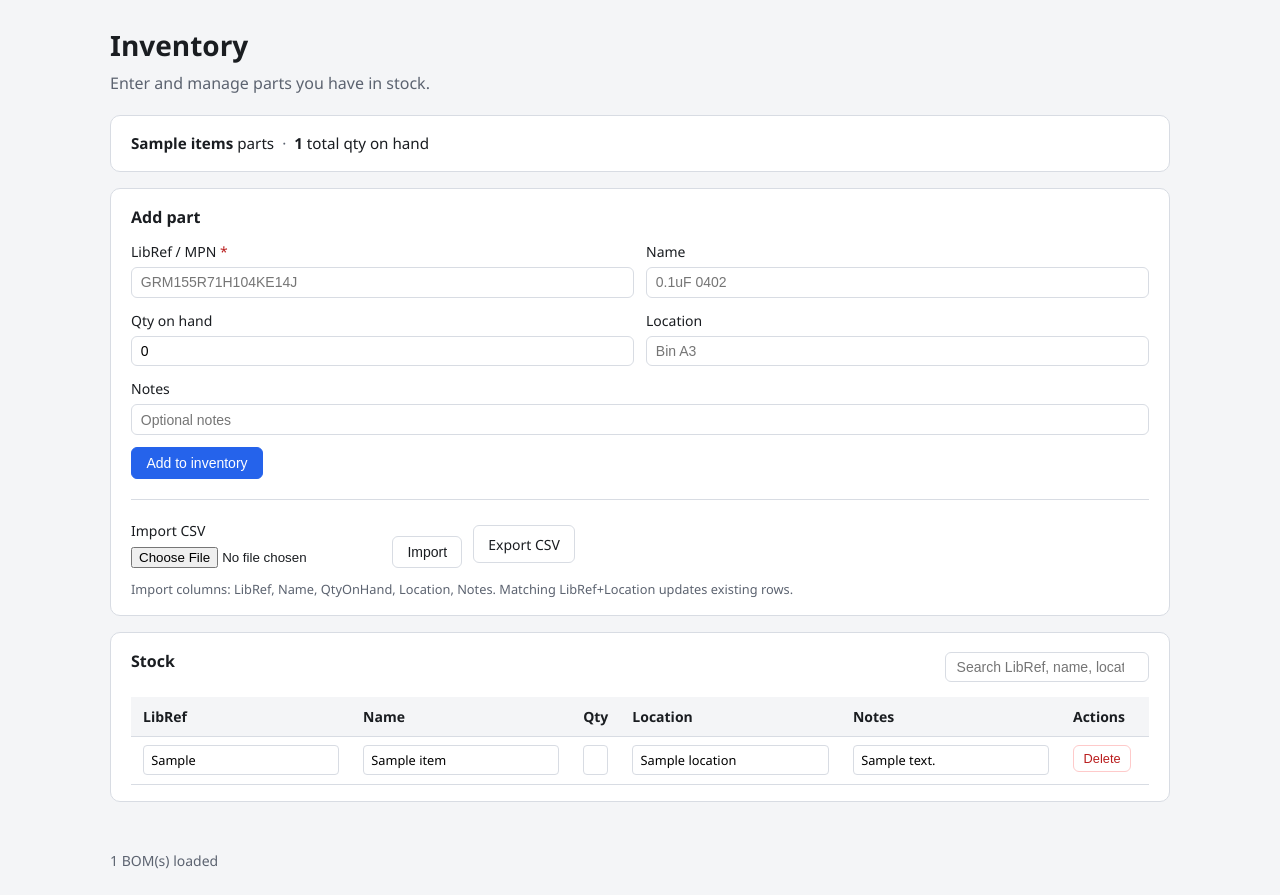
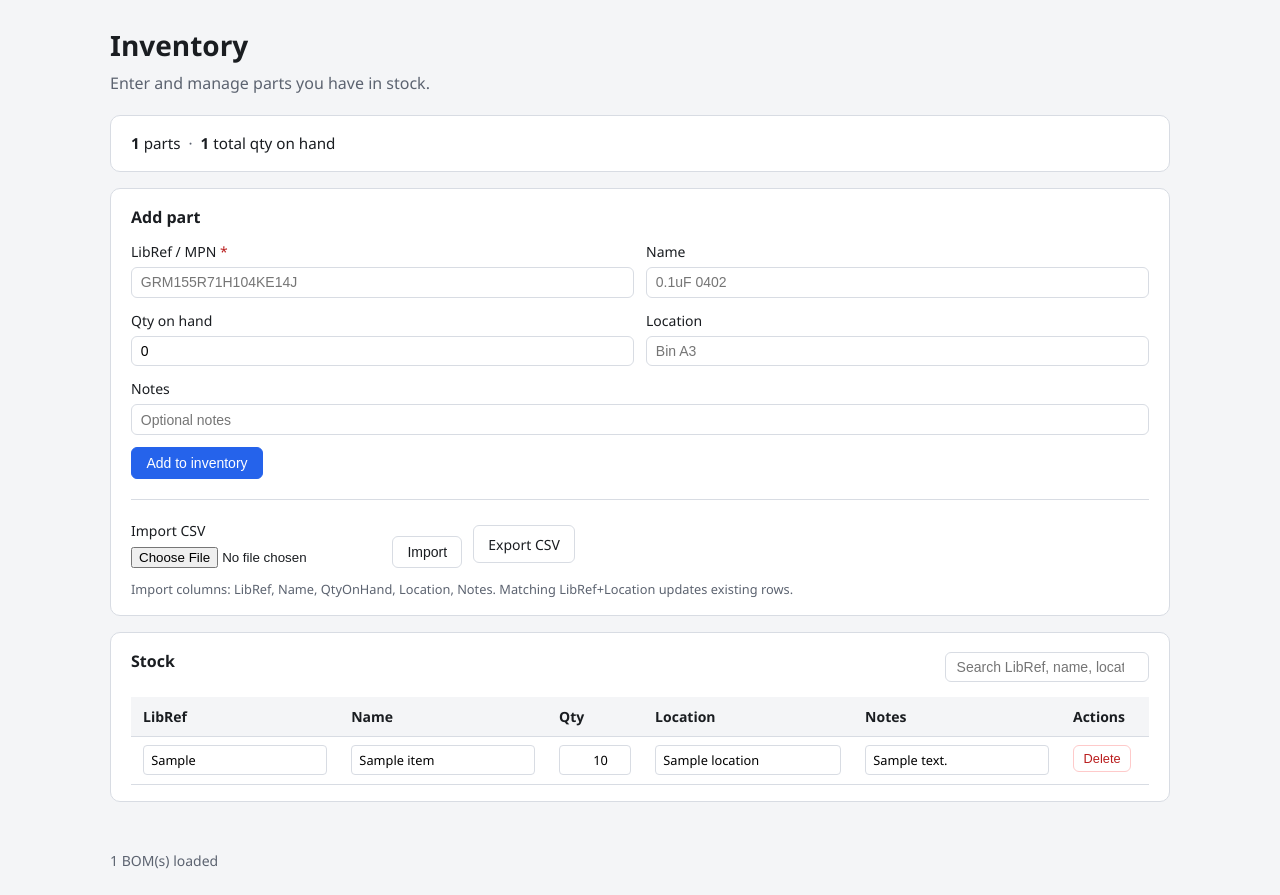
Before and after one commit to wischmi2/BOM_Builder, a Flask app: template templates/inventory.html in a window 1280 px wide. Shown: the part 62-957 px from the top of the page. Run offline with Flask 3, Linux system fonts and the light colour scheme; the template is opened without the code that fills it: most values are stand-ins (such as "Sample title", 1, 10 or a date in 2020).

Commit message:
Fix inventory qty wiped on edit and stats header display bug.
Co-authored-by: Cursor <cursoragent@cursor.com>

```diff
--- a/bom_builder/inventory_io.py
+++ b/bom_builder/inventory_io.py
@@ -110,7 +110,8 @@ def delete_item(doc: InventoryDocument, item_id: str) -> bool:
 
 def inventory_stats(doc: InventoryDocument) -> dict[str, int]:
     total_qty = sum(item.qty_on_hand for item in doc.items)
-    return {"items": len(doc.items), "total_qty": total_qty}
+    # Use part_count — dict key "items" breaks Jinja (stats.items is dict.items method).
+    return {"part_count": len(doc.items), "total_qty": total_qty}
 
 
 def parse_inventory_csv(content: str | bytes) -> list[dict[str, Any]]:
--- a/main.py
+++ b/main.py
@@ -217,7 +217,9 @@ def inventory_update(item_id: str):
         if "name" in payload:
             updates["name"] = str(payload.get("name", ""))
         if "qty_on_hand" in payload:
-            updates["qty_on_hand"] = int(payload.get("qty_on_hand", 0) or 0)
+            raw_qty = payload.get("qty_on_hand")
+            if str(raw_qty).strip() != "":
+                updates["qty_on_hand"] = int(raw_qty)
         if "location" in payload:
             updates["location"] = str(payload.get("location", ""))
         if "notes" in payload:
--- a/static/inventory.js
+++ b/static/inventory.js
@@ -10,8 +10,9 @@
 
     function updateStats(stats) {
         if (!stats || !statsEl) return;
+        const count = stats.part_count ?? stats.items ?? 0;
         statsEl.innerHTML =
-            `<span><strong>${stats.items}</strong> parts</span>` +
+            `<span><strong>${count}</strong> parts</span>` +
             `<span class="muted">·</span>` +
             `<span><strong>${stats.total_qty}</strong> total qty on hand</span>`;
     }
@@ -43,14 +44,22 @@
             clearTimeout(timer);
             timer = setTimeout(async () => {
                 try {
-                    const result = await patchItem(itemId, {
+                    const body = {
                         lib_ref: libRef.value,
                         name: name.value,
-                        qty_on_hand: parseInt(qty.value, 10) || 0,
                         location: location.value,
                         notes: notes.value,
-                    });
+                    };
+                    const qtyRaw = qty.value.trim();
+                    if (qtyRaw !== "") {
+                        body.qty_on_hand = parseInt(qtyRaw, 10) || 0;
+                    }
+                    const result = await patchItem(itemId, body);
                     updateStats(result.stats);
+                    if (result.item) {
+                        qty.value = result.item.qty_on_hand;
+                        qty.dataset.initialQty = String(result.item.qty_on_hand);
+                    }
                 } catch (err) {
                     alert(err.message || "Could not save. Is the server still running?");
                 }
--- a/static/style.css
+++ b/static/style.css
@@ -366,7 +366,13 @@ body {
 }
 
 .col-qty {
-    width: 3rem;
+    width: 5.5rem;
+    min-width: 5.5rem;
+    text-align: right;
+}
+
+.col-qty .cell-input {
+    min-width: 4.5rem;
     text-align: right;
 }
 
--- a/templates/inventory.html
+++ b/templates/inventory.html
@@ -19,7 +19,7 @@
 {% endwith %}
 
 <div class="inventory-stats card">
-    <span><strong>{{ stats.items }}</strong> parts</span>
+    <span><strong>{{ stats.part_count }}</strong> parts</span>
     <span class="muted">·</span>
     <span><strong>{{ stats.total_qty }}</strong> total qty on hand</span>
 </div>
@@ -102,8 +102,10 @@
                                aria-label="Name">
                     </td>
                     <td class="col-qty">
-                        <input type="number" class="cell-input qty-input" value="{{ item.qty_on_hand }}"
-                               min="0" aria-label="Quantity">
+                        <input type="number" class="cell-input qty-input"
+                               value="{{ item.qty_on_hand }}"
+                               min="0" step="1" aria-label="Quantity"
+                               data-initial-qty="{{ item.qty_on_hand }}">
                     </td>
                     <td>
                         <input type="text" class="cell-input location-input" value="{{ item.location }}"
```
Also changed, not shown: tests/test_inventory_routes.py (+21 -0 lines).
